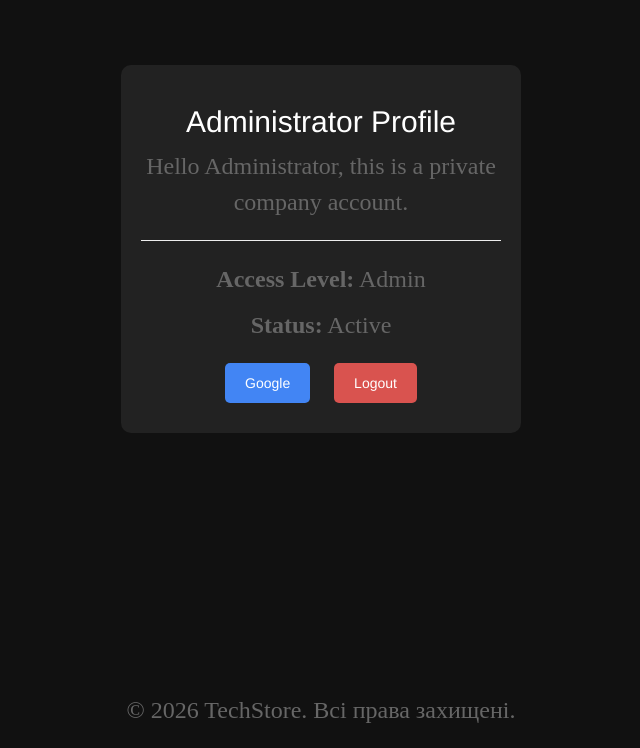
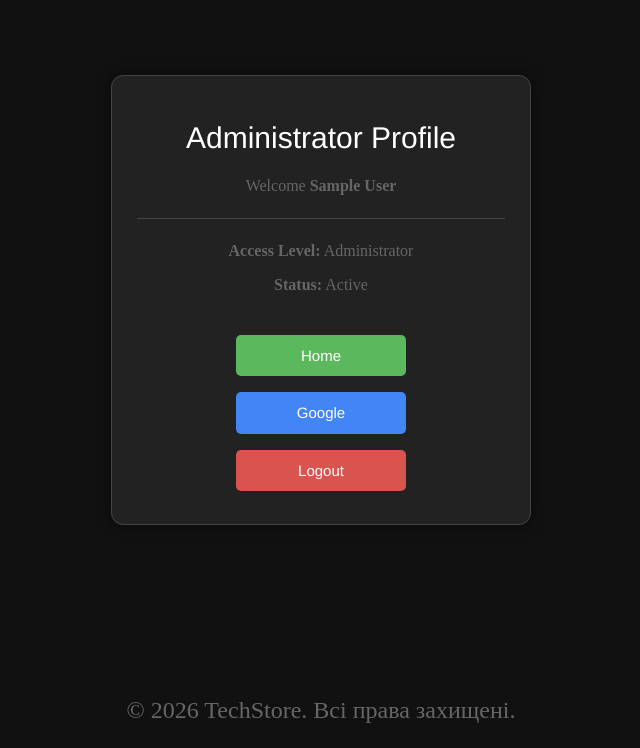
Before and after one commit to subikk222/MyPizzaWebsite, a Flask app: page /profileadmin in a window 1280 px wide. Shown: the part 52-800 px from the top of the page, without its empty margins (319-959 px from the left). Run offline with Flask 3, Linux system fonts and the light colour scheme; the visitor is signed in with stand-in values (Sample User, id 1); data comes from the database, SQL or seed files in the repository; some libraries are stand-ins or nearby versions.

Commit message:
Profileadmin

```diff
--- a/templates/profileadmin.html
+++ b/templates/profileadmin.html
@@ -11,48 +11,88 @@
 
     .profile-box {
         background-color: #222;
-        padding: 20px;
-        border-radius: 10px;
-        width: 400px;
-        margin: 30px auto;
+        color: white;
+        width: 420px;
+        margin: 40px auto;
+        padding: 25px;
+        border-radius: 12px;
         text-align: center;
-        color: white;
+        border: 1px solid #444;
+        box-shadow: 0px 0px 15px rgba(0,0,0,0.5);
+    }
+
+    .profile-box h2 {
+        margin-bottom: 20px;
+    }
+
+    .profile-box p {
+        font-size: 16px;
+        margin: 10px 0;
+    }
+
+    hr {
+        border-color: #444;
     }
 
     .btn {
-        padding: 10px 20px;
-        margin: 10px;
+        width: 170px;
+        padding: 10px;
+        margin: 8px;
         border: none;
         border-radius: 5px;
         cursor: pointer;
+        color: white;
+        font-size: 15px;
+        transition: 0.3s;
     }
 
     .google-btn {
         background-color: #4285F4;
-        color: white;
+    }
+
+    .google-btn:hover {
+        background-color: #2d6cdf;
     }
 
     .logout-btn {
         background-color: #d9534f;
-        color: white;
+    }
+
+    .logout-btn:hover {
+        background-color: #c9302c;
+    }
+
+    .home-btn {
+        background-color: #5cb85c;
+    }
+
+    .home-btn:hover {
+        background-color: #449d44;
     }
 </style>
 
 <div class="profile-box">
+
     <h2>Administrator Profile</h2>
 
-    <p>Hello Administrator, this is a private company account.</p>
+    <p>Welcome <strong>{{ session.get('user_name') }}</strong></p>
 
     <hr>
 
-    <p><strong>Access Level:</strong> Admin</p>
+    <p><strong>Access Level:</strong> Administrator</p>
     <p><strong>Status:</strong> Active</p>
 
-    <a href="https://www.google.com/">
+    <br>
+
+    <a href="{{ url_for('shop.index') }}">
+        <button class="btn home-btn">Home</button>
+    </a>
+
+    <a href="https://www.google.com/" target="_blank">
         <button class="btn google-btn">Google</button>
     </a>
 
-    <a href="{{url_for('auth.logout')}}">
+    <a href="{{ url_for('auth.logout') }}">
         <button class="btn logout-btn">Logout</button>
     </a>
 </div>
```
